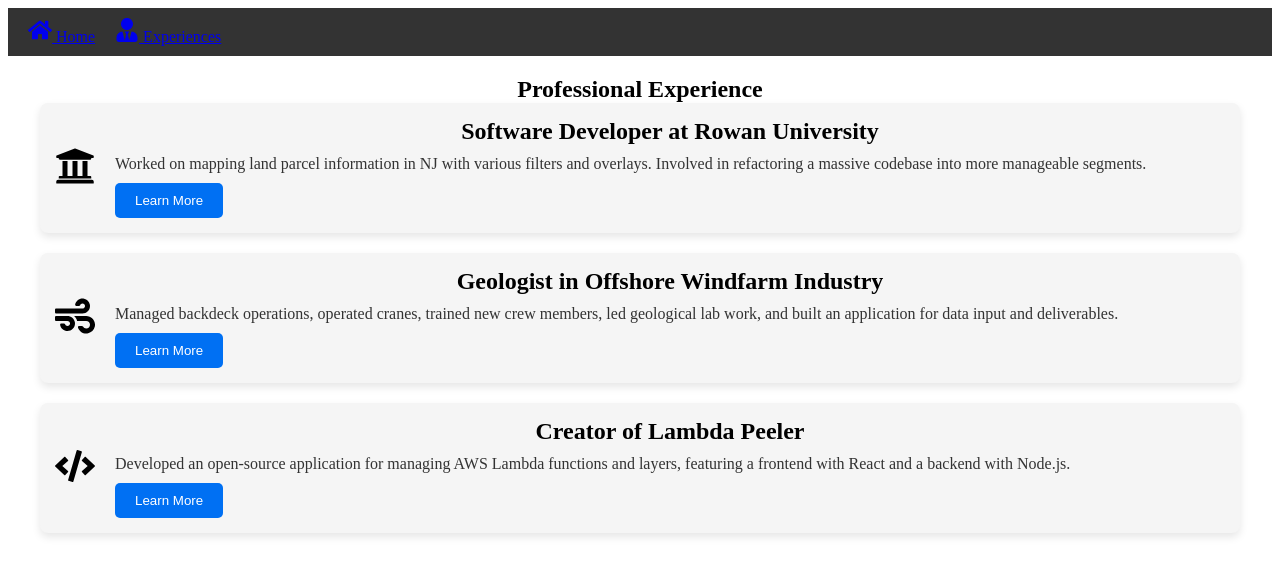
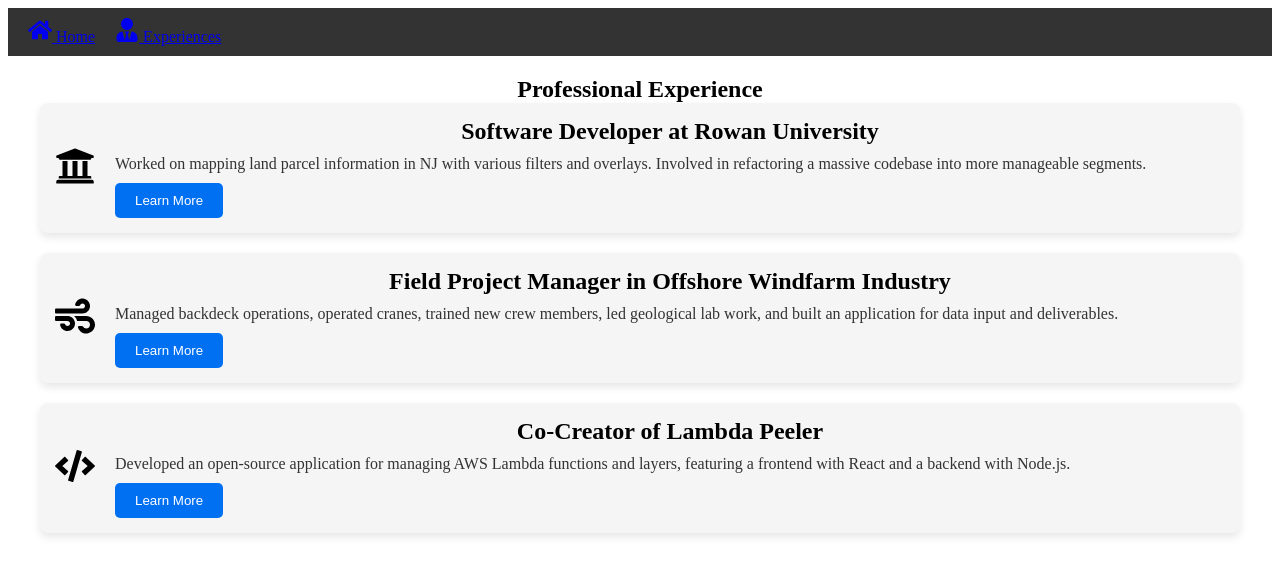
Before and after one commit to shandie231/HarnessRacing, a React app: page /ExperienceGPT in a window 1280 px wide. Shown: the top 576 px of the page. Built offline with nearby package versions, Linux system fonts and the light colour scheme.

Commit message:
change titles on experience page

```diff
--- a/client/components/ExperienceGPT.jsx
+++ b/client/components/ExperienceGPT.jsx
@@ -10,13 +10,13 @@ const experiences = [
     icon: <FaUniversity size={40} /> // Icon for Rowan University
   },
   {
-    title: 'Geologist in Offshore Windfarm Industry',
+    title: 'Field Project Manager in Offshore Windfarm Industry',
     description: 'Managed backdeck operations, operated cranes, trained new crew members, led geological lab work, and built an application for data input and deliverables.',
     link: '/geologist-details',
     icon: <FaWind size={40} /> // Icon for Windfarm Geologist
   },
   {
-    title: 'Creator of Lambda Peeler',
+    title: 'Co-Creator of Lambda Peeler',
     description: 'Developed an open-source application for managing AWS Lambda functions and layers, featuring a frontend with React and a backend with Node.js.',
     link: '/lambda-peeler-details',
     icon: <FaCode size={40} /> // Icon for Lambda Peeler
```
